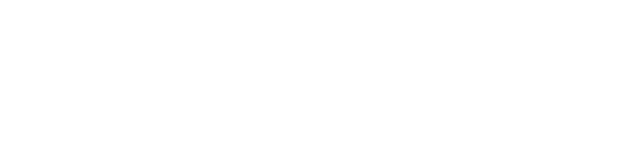
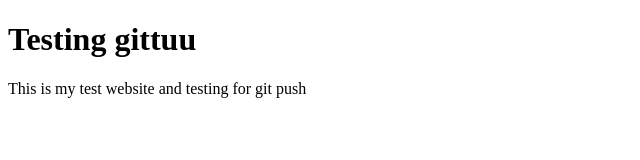
Before and after one commit to Suhag9/gittest, a plain HTML site: page index.html in a window 1280 px wide. Shown: the whole page, without its empty margins (0-640 px from the left). Drawn offline with Linux system fonts and the light colour scheme.

Commit message:
added new code

```diff
--- a/index.html
+++ b/index.html
@@ -6,6 +6,11 @@
     <title>gittest files</title>
 </head>
 <body>
-
+    <h1>
+        Testing gittuu
+    </h1>
+    <p>
+        This is my test website and testing for git push
+    </p>
 </body>
 </html>
```
